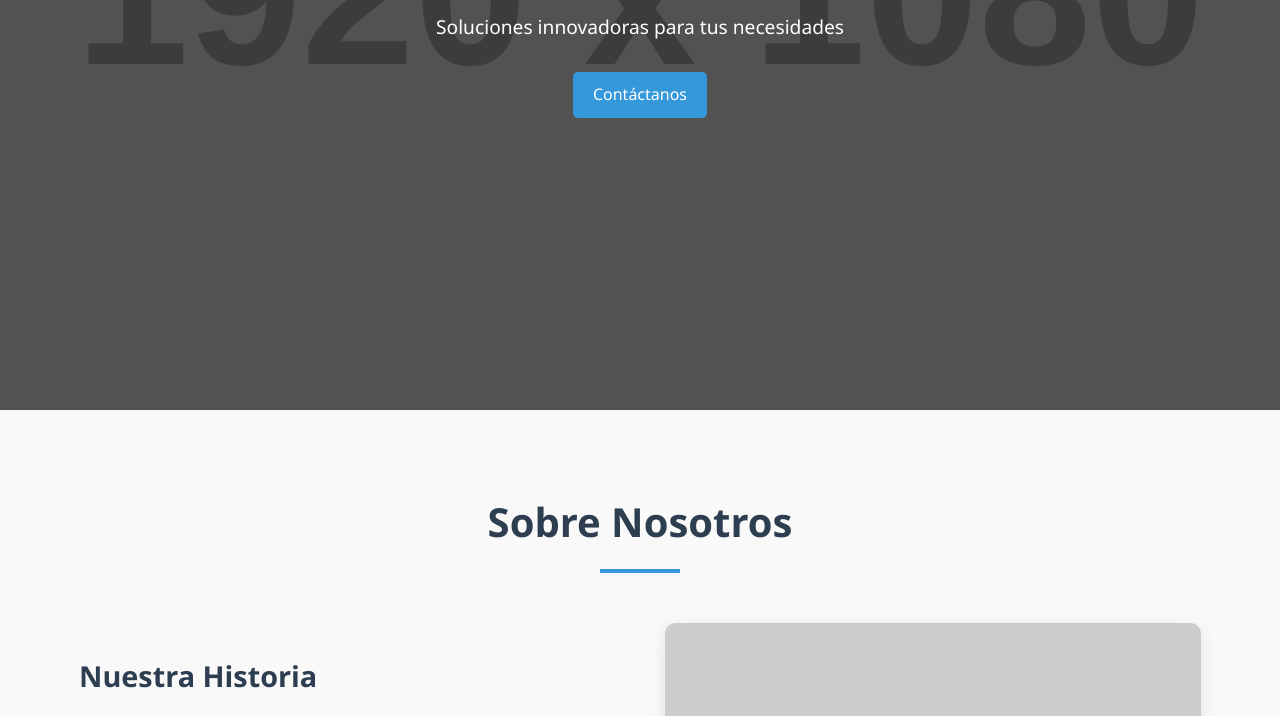
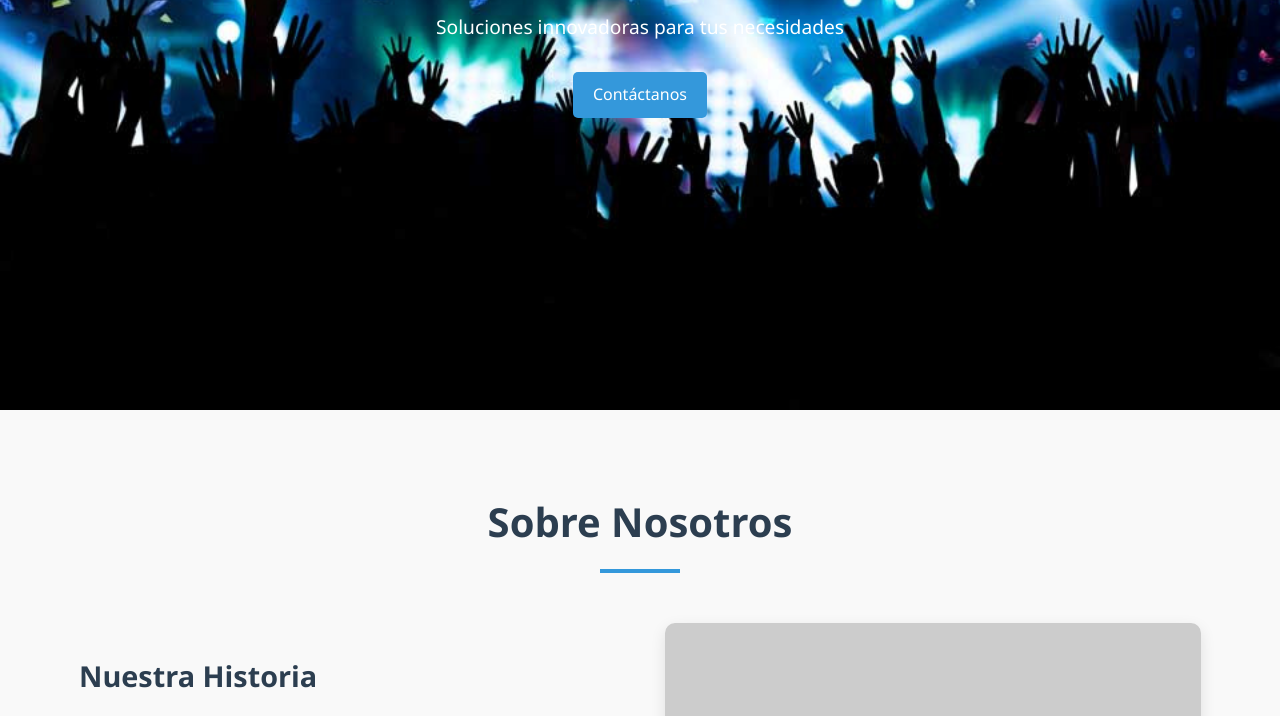
Before and after one commit to DayQuin09/proyecto-evento, a plain HTML site: page index.html in a window 1280 px wide. Shown: the part 460-1176 px from the top of the page. Drawn offline with Linux system fonts and the light colour scheme; placeholder pictures from the web are drawn by us; a script that the page names is missing.

Commit message:
Maqueta inicial

```diff
--- a/assets/css/style.css
+++ b/assets/css/style.css
@@ -128,6 +128,9 @@ body {
     align-items: center;
     text-align: center;
     margin-top: 70px; /* Para compensar el header fixed */
+    background-image: url(../img/banner.png);
+    width: 100%;
+    background-size: cover;
 }
 
 .banner h1 {
```
Also changed, not shown: assets/img/banner.png (renamed from assets/img/evento.png).
